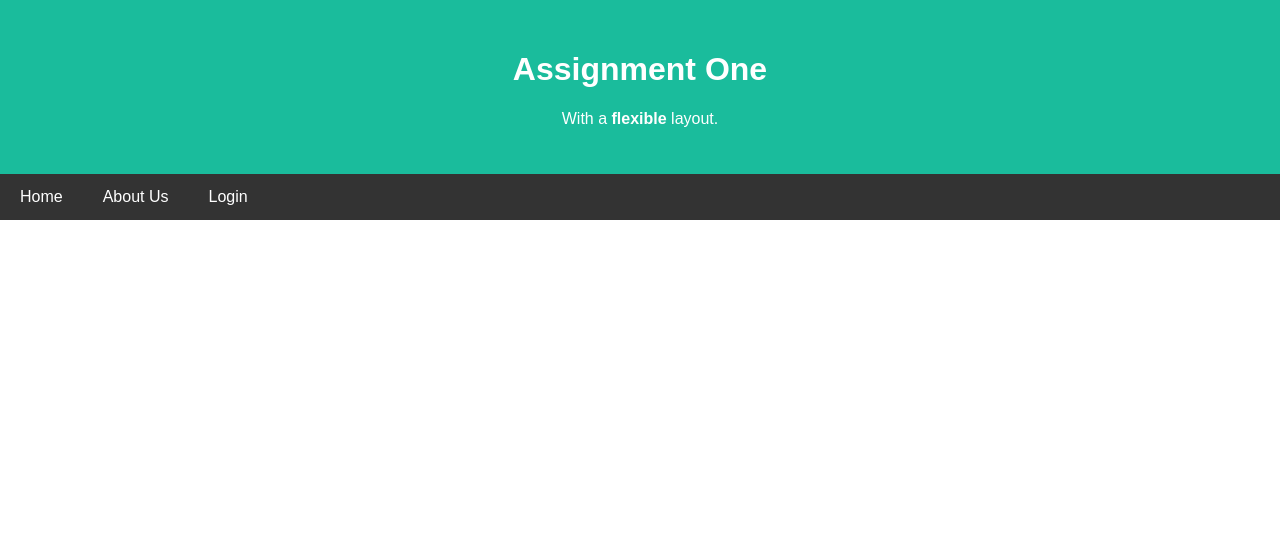
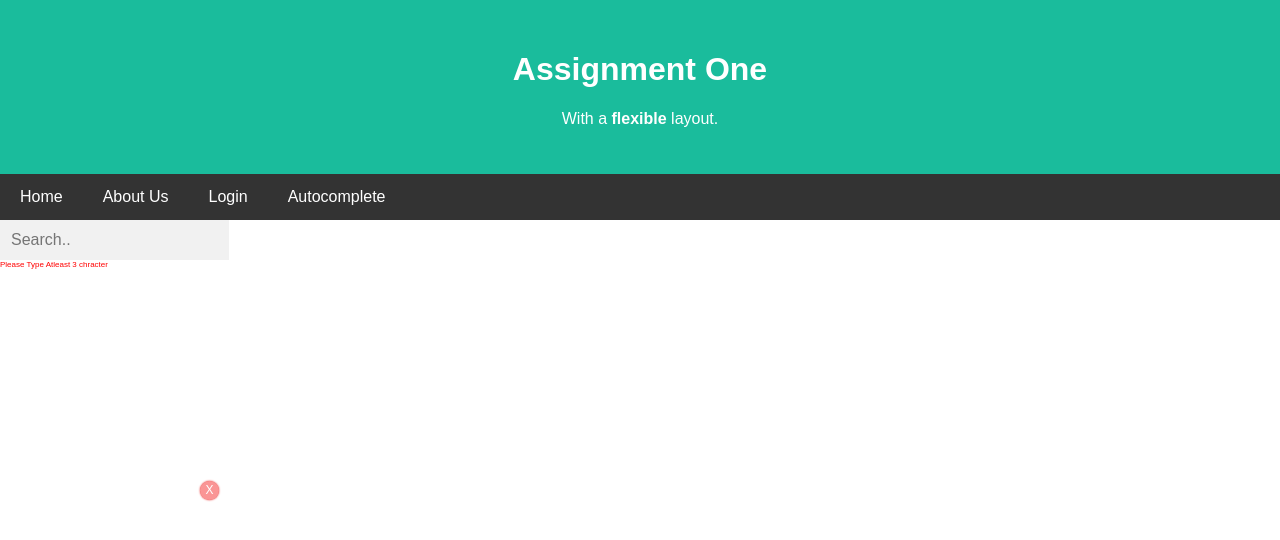
Before and after one commit to HoneyKumar/react-rxjs-ass1, a React (Create React App) app: page /autocomplete in a window 1280 px wide. Shown: the top 540 px of the page. Built offline with nearby package versions, Linux system fonts and the light colour scheme.

Commit message:
Auto complete functionality

```diff
--- a/src/App.tsx
+++ b/src/App.tsx
@@ -4,6 +4,7 @@ import './App.css';
 import Home from './components/Home';
 import About from './components/About';
 import Login from './components/Login';
+import Autocomplete from './components/Autocomplete';
 import {
   BrowserRouter as Router,Switch,
   Route,
@@ -21,6 +22,7 @@ function App() {
 
         <Route path="/about-us" component ={About}/>
         <Route path="/login" component ={Login}/>
+        <Route path="/autocomplete" component ={Autocomplete}/>
       </Switch>
     </div>
   </Router>
--- /dev/null
+++ b/src/components/Autocomplete.tsx
@@ -0,0 +1,121 @@
+import React from 'react';
+import '../css/Autocomplete.css';
+import { Subject, empty } from 'rxjs';
+import { filter,debounceTime, distinctUntilChanged,switchMap, catchError }  from 'rxjs/operators'
+
+interface State{
+    searchItems :  data[],
+    searchText : any
+}
+
+interface Props{
+
+}
+
+interface data{
+    key : any,
+    value : any,
+}
+
+let searchStream = new Subject();
+
+
+class Autocomplete extends React.Component<State,Props>{
+    state:State = {
+        searchItems : [],
+        searchText : ''
+    }
+    componentDidMount(){
+         this.initializeSearchStream();
+
+    }
+    initializeSearchStream(){
+        searchStream
+        .pipe(
+            filter((val:any)=> val.length > 2 ),
+            debounceTime(250),
+            switchMap((val:any) => {
+
+
+                return fetch(
+                  `https://restcountries.eu/rest/v2/name/`+val
+                )
+                  .then(val => val.json())
+                }),
+                catchError(err => {
+                    return empty();
+                  }),
+
+            distinctUntilChanged()
+        )
+        .subscribe(val=>{
+            if(val.length > 0){
+                val.forEach((item:any)=>{
+                    this.setState({ searchItems : [...this.state.searchItems,{key: item.numericCode,value:item.name}]})
+                })
+            }
+
+        })
+    }
+
+    handleOnchange = (e:any)=>{
+        let val:any = e.currentTarget.value;
+        this.setState({searchText : val,searchItems : []},()=>{
+            searchStream.next(val)
+        })
+
+    }
+
+    handleOnClick = (e:any)=>{
+        let val:any = e.target.dataset.val;
+        this.setState({searchText : val,searchItems : []},()=>{
+            searchStream.next(val)
+        })
+    }
+
+    renderList(){
+        return (
+            this.state.searchItems.map((item,index)=>{
+               return (<div key={index} >
+                    <strong data-val={item.value}>{item.value}</strong>
+                    <input type="hidden"  value={item.value}  />
+                </div>
+               )
+            }
+
+            )
+        )
+    }
+    handleReset =()=>{
+        this.setState({searchText : '',searchItems : []});
+    }
+    render(){
+        console.log(this.state.searchItems);
+        return(
+            <div className="dropdown">
+                <div className="autocomplete">
+                        <input type="text" placeholder="Search.." id="searchBox" value={this.state.searchText} onChange={this.handleOnchange} autoComplete="off" />
+                        <button className="close-icon" type="reset" onClick={this.handleReset}></button>
+                        {
+                            this.state.searchText.length <=2 ? <div className="error-message">
+                                Please Type Atleast 3 chracter
+                            </div>
+                              : (
+                                this.state.searchItems.length > 0 ? <div id="myInputautocomplete-list" className="autocomplete-items" onClick={this.handleOnClick}>{this.renderList() }</div> : this.state.searchText.length > 2 &&<div className="error-message">No Result Found</div>
+                              )
+
+
+
+                        }
+
+
+                </div>
+            </div>
+        )
+
+
+    }
+
+}
+
+export default Autocomplete;
--- a/src/components/Header.tsx
+++ b/src/components/Header.tsx
@@ -21,6 +21,9 @@ function Header(){
             <Link className="nav_menu" to="/login">
                 Login
             </Link>
+            <Link className="nav_menu" to="/autocomplete">
+                Autocomplete
+            </Link>
         </div>
         {/* Navbar Ends */}
         </React.Fragment>
--- /dev/null
+++ b/src/css/Autocomplete.css
@@ -0,0 +1,83 @@
+
+.autocomplete {
+  position: relative;
+  display: inline-block;
+}
+
+input {
+  border: 1px solid transparent;
+  background-color: #f1f1f1;
+  padding: 10px;
+  font-size: 16px;
+}
+
+input[type=text] {
+  background-color: #f1f1f1;
+
+}
+input[type=submit] {
+  background-color: DodgerBlue;
+  color: #fff;
+}
+.autocomplete-items {
+  border: 1px solid #d4d4d4;
+  border-bottom: none;
+  border-top: none;
+  z-index: 99;
+  /*position the autocomplete items to be the same width as the container:*/
+  top: 100%;
+  left: 0;
+  right: 0;
+}
+.autocomplete-items div {
+  padding: 10px;
+  cursor: pointer;
+  background-color: #fff;
+  border-bottom: 1px solid #d4d4d4;
+}
+.autocomplete-items div:hover {
+  /*when hovering an item:*/
+  background-color: #e9e9e9;
+}
+.autocomplete-active {
+  /*when navigating through the items using the arrow keys:*/
+  background-color: DodgerBlue !important;
+  color: #ffffff;
+}
+
+.error-message{
+  color : red;
+  font-size : 8px;
+}
+
+
+.close-icon {
+	border:1px solid transparent;
+	background-color: transparent;
+	display: inline-block;
+	vertical-align: middle;
+  outline: 0;
+  cursor: pointer;
+}
+.close-icon:after {
+  position: fixed;
+  content: "X";
+  display: block;
+  width: 15px;
+  height: 15px;
+  background-color: #FA9595;
+  z-index: 1;
+  right: 861px;
+  left: 0px;
+  top: 196px;
+  bottom: 15px;
+  margin: auto;
+  padding: 2px;
+  border-radius: 50%;
+  text-align: center;
+  color: white;
+  font-weight: normal;
+  font-size: 12px;
+  box-shadow: 0 0 2px #E50F0F;
+  cursor: pointer;
+}
```
